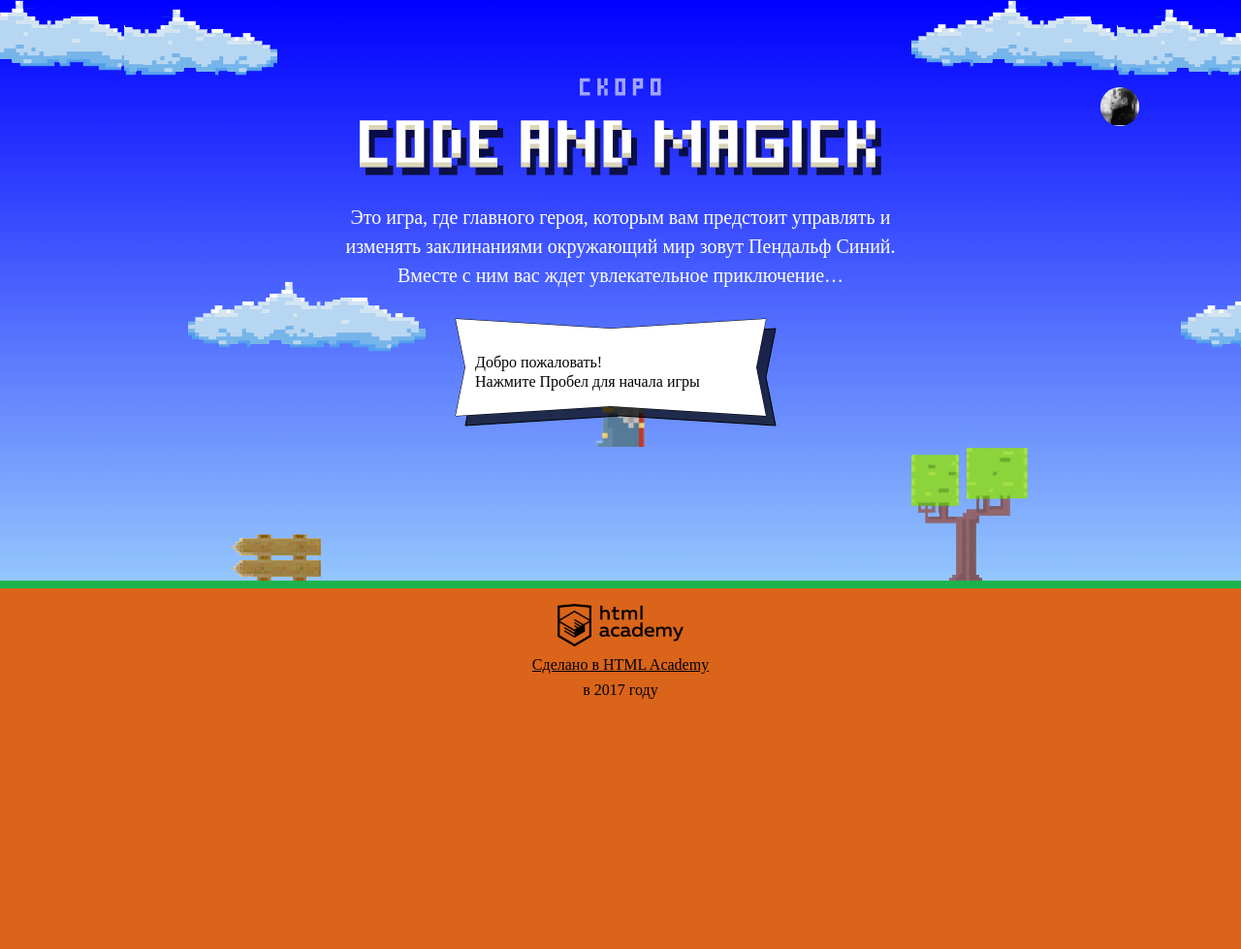
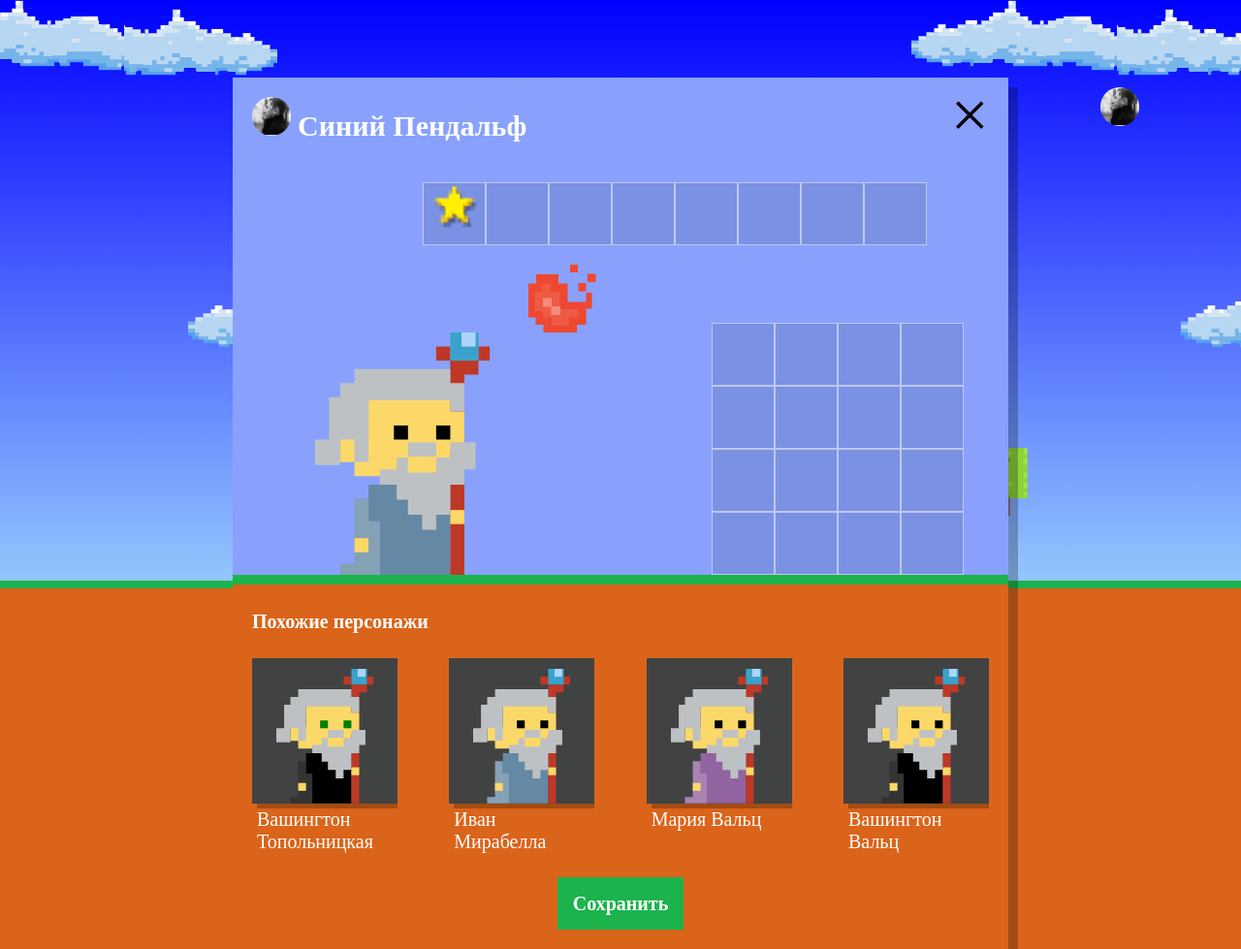
Before and after one commit to Jullka/908775-code-and-magick-18, a website: page index.html in a window 1280 px wide. Shown: the whole page at 97% size. Before the commit the page ends 800 px from the top, so only its background shows below. Drawn offline with Linux system fonts and the light colour scheme; a web font is replaced by a local one.

Commit message:
Задание №3

```diff
--- a/index.html
+++ b/index.html
@@ -205,7 +205,9 @@
    };
 </script>
 <script src="js/stat.js"></script>
+<script src="js/setup.js"></script>
 <script src="js/game.js"></script>
+
 
 </body>
 </html>
--- /dev/null
+++ b/js/setup.js
@@ -0,0 +1,51 @@
+'use strict';
+
+var userDialog = document.querySelector('.setup');
+userDialog.classList.remove('hidden');
+
+document.querySelector('.setup-similar').classList.remove('hidden');
+
+var similarListElement = document.querySelector('.setup-similar-list');
+var similarWizardTemplate = document.querySelector('#similar-wizard-template')
+  .content
+  .querySelector('.setup-similar-item');
+
+var wizardNames = ['Иван', 'Хуан Себастьян', 'Мария', 'Кристоф', 'Виктор', 'Юлия', 'Люпита', 'Вашингтон'];
+var wizardLastnames = ['да Марья', 'Верон', 'Мирабелла', 'Вальц', 'Онопко', 'Топольницкая', 'Нионго', 'Ирвинг'];
+var wizardCoat = ['rgb(101, 137, 164)', 'rgb(241, 43, 107)', 'rgb(146, 100, 161)', 'rgb(56, 159, 117)', 'rgb(215, 210, 55)', 'rgb(0, 0, 0)'];
+var wizardEyes = ['black', 'red', 'blue', 'yellow', 'green'];
+var WIZARD_NUMBER = 4;
+var randonWizard = [];
+
+var randomInt = function (min, max) {
+  return Math.floor(Math.random() * (max - min) + min);
+};
+
+var createWizards = function () {
+  for (var i = 0; i < WIZARD_NUMBER; i++) {
+    randonWizard.push({
+      name: wizardNames[randomInt(0, wizardNames.length)] + ' ' + wizardLastnames[randomInt(0, wizardLastnames.length)],
+      coatColor: wizardCoat[randomInt(0, wizardCoat.length)],
+      eyesColor: wizardEyes[randomInt(0, wizardEyes.length)]
+    });
+  }
+  return randonWizard;
+};
+
+var wizards = createWizards(WIZARD_NUMBER);
+
+var renderWizard = function (wizard) {
+  var wizardElement = similarWizardTemplate.cloneNode(true);
+  wizardElement.querySelector('.setup-similar-label').textContent = wizard.name;
+  wizardElement.querySelector('.wizard-coat').style.fill = wizard.coatColor;
+  wizardElement.querySelector('.wizard-eyes').style.fill = wizard.eyesColor;
+
+  return wizardElement;
+};
+
+var fragment = document.createDocumentFragment();
+for (var i = 0; i < WIZARD_NUMBER; i++) {
+  fragment.appendChild(renderWizard(wizards[i]));
+}
+
+similarListElement.appendChild(fragment);
```
